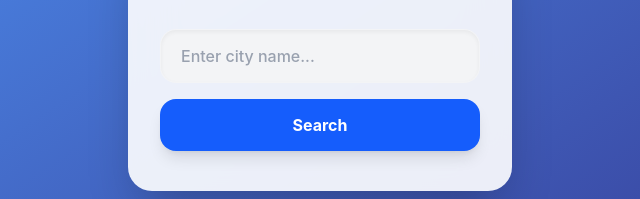
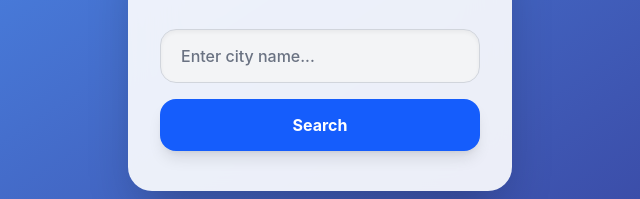
Before and after one commit to MisaqArtist7/Weather-Web-App, a website: page index.html in a window 1280 px wide. Shown: the part 360-559 px from the top of the page, 320-960 px from the left. Drawn offline with Linux system fonts and the light colour scheme.

Commit message:
style: add border-color for input

```diff
--- a/index.html
+++ b/index.html
@@ -24,7 +24,7 @@
                         type="text"
                         id="city"
                         name="city"
-                        class="w-full bg-gray-100 text-gray-700 border border-transparent rounded-2xl px-5 py-3.5 outline-none focus:bg-white focus:border-blue-400 focus:ring-4 focus:ring-blue-100 transition-all shadow-inner placeholder-gray-400 font-medium"
+                        class="w-full bg-gray-100 text-gray-700 border border-gray-300 rounded-2xl px-5 py-3.5 outline-none focus:bg-white focus:border-blue-400 focus:ring-4 focus:ring-blue-100 transition-all shadow-inner placeholder-gray-500 font-medium"
                         placeholder="Enter city name..."
                         required
                     >
```
Also changed, not shown: assets/style/output.css.
